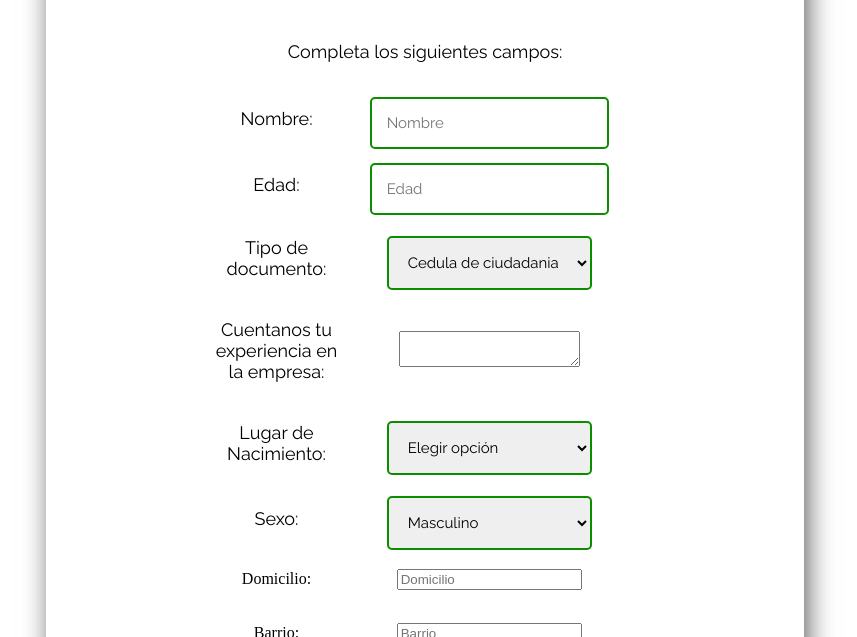
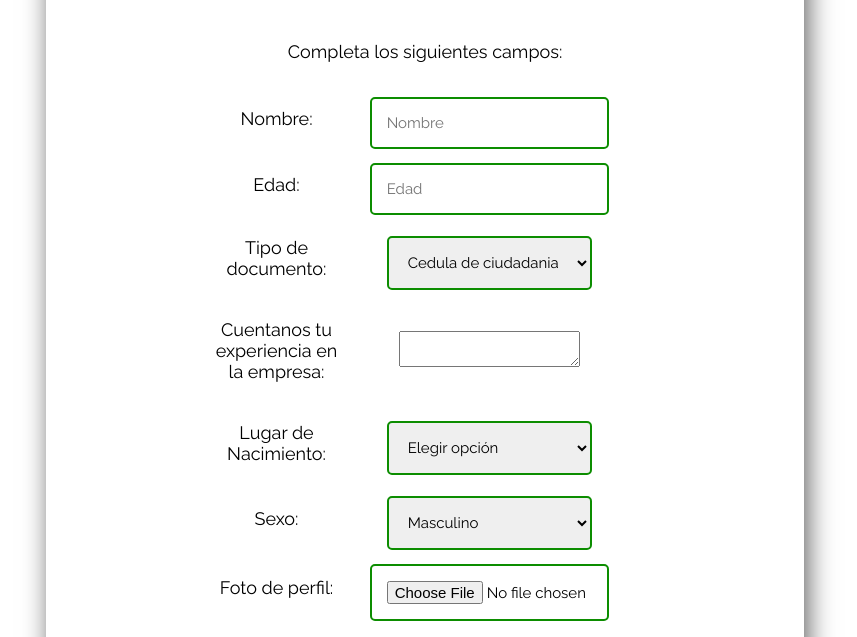
Before and after one commit to iRetray/EncuestaEmpresarial, a plain HTML site: page formulario.html in a window 1280 px wide. Shown: the part 161-798 px from the top of the page, without its empty margins (215-1072 px from the left). Drawn offline with Linux system fonts and the light colour scheme; a script that the page names is missing; a web font is replaced by a local one.

Commit message:
Update formulario.html

```diff
--- a/formulario.html
+++ b/formulario.html
@@ -332,15 +332,16 @@
 						</td>
 					</tr>
 
-
-					<tr>
-						<td>
-							<p id="textomedio">Domicilio:</p>
+					<tr width="100%" align="center">
+						<td width="30%">
+							<p class="textoNormal1">Foto de perfil:</p>
 						</td>
-						<td>
-							<input type="text" name="Domicilio" placeholder="Domicilio">
+						<td width="70%">
+							<input type="file" name="foto" accept=".jpg,.pngm,.bmpm,.jpeg" class="cajasRegistro">
 						</td>
 					</tr>
+
+
 					<tr>
 						<td>
 							<p id="textomedio">Barrio:</p>
```
